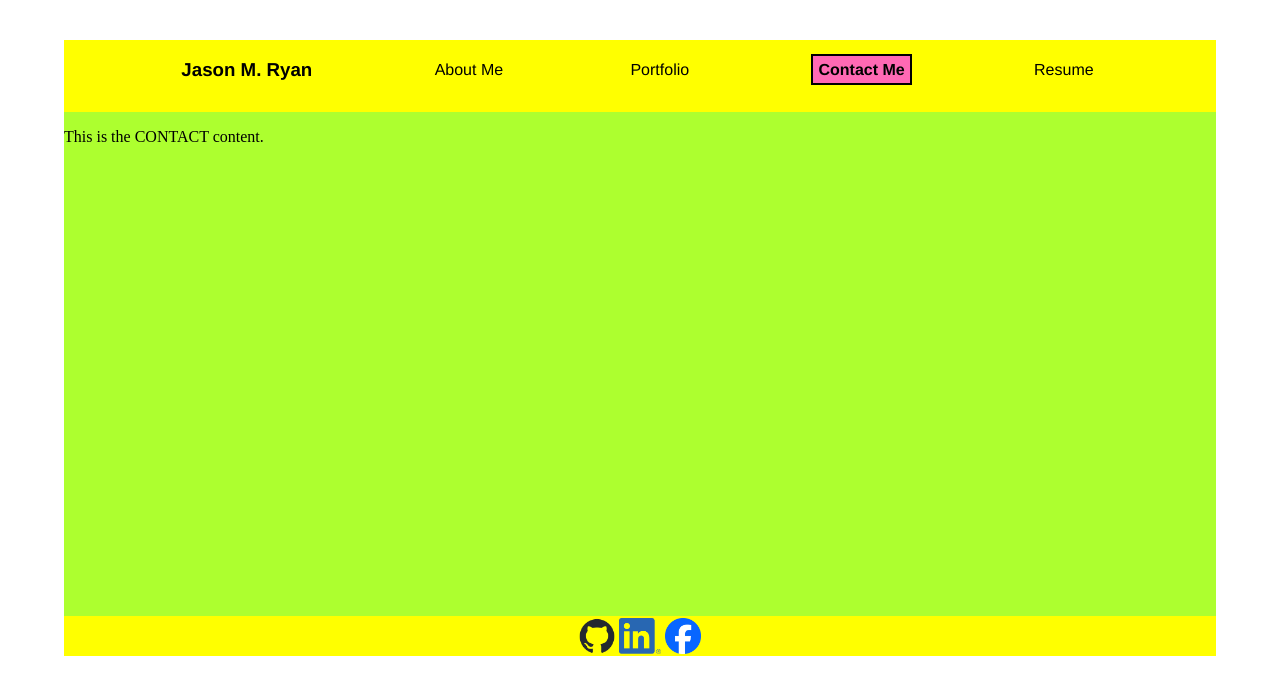
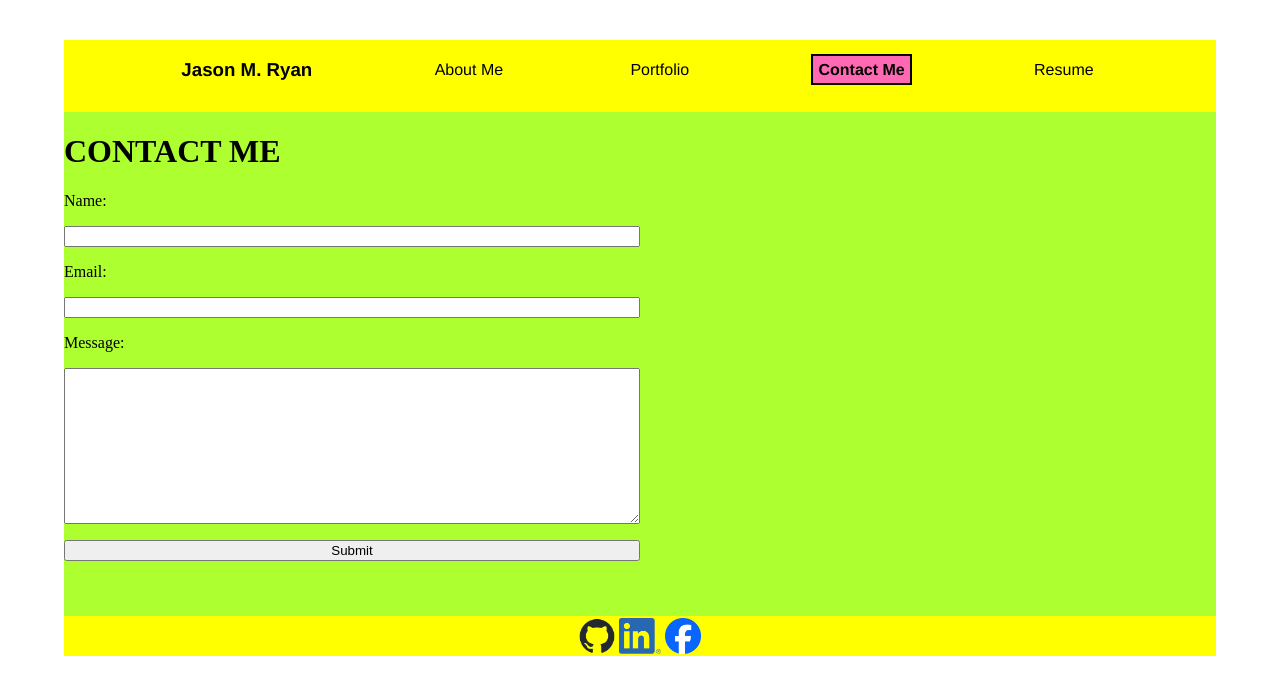
Before and after one commit to orian42/jryanportfolio, a React (Vite) app: page /Contact in a window 1280 px wide. Shown: the top 694 px of the page. Built offline with nearby package versions, Linux system fonts and the light colour scheme.

Commit message:
added form to CONTACT page

```diff
--- a/src/pages/Contact.jsx
+++ b/src/pages/Contact.jsx
@@ -2,7 +2,19 @@ export default function Contact() {
 
     return (
         <div>
-            <p>This is the CONTACT content.</p>
+            <h1>CONTACT ME</h1>
+            <form style={{display:'flex', flexDirection:'column', gap:'1rem', width:'50%'}}>
+                <label for="name">Name:</label>
+                <input id="name" type="text" name="name"></input>
+
+                <label for="email">Email:</label>
+                <input id="email" type="text" name="email"></input>
+
+                <label for="message">Message:</label>
+                <textarea id="message" name="message" rows="10" cols="50"></textarea>
+
+                <button type="submit">Submit</button>
+            </form>
         </div>
     )
 }
```
